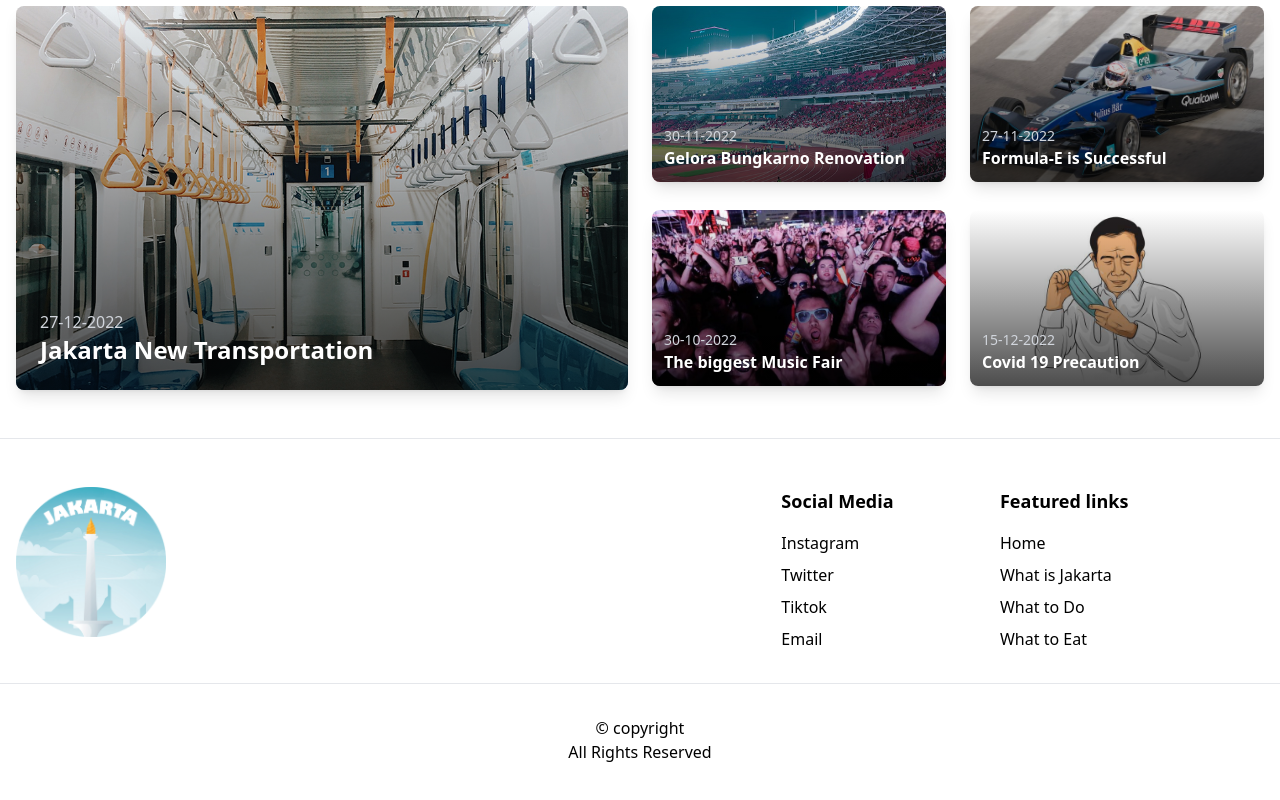
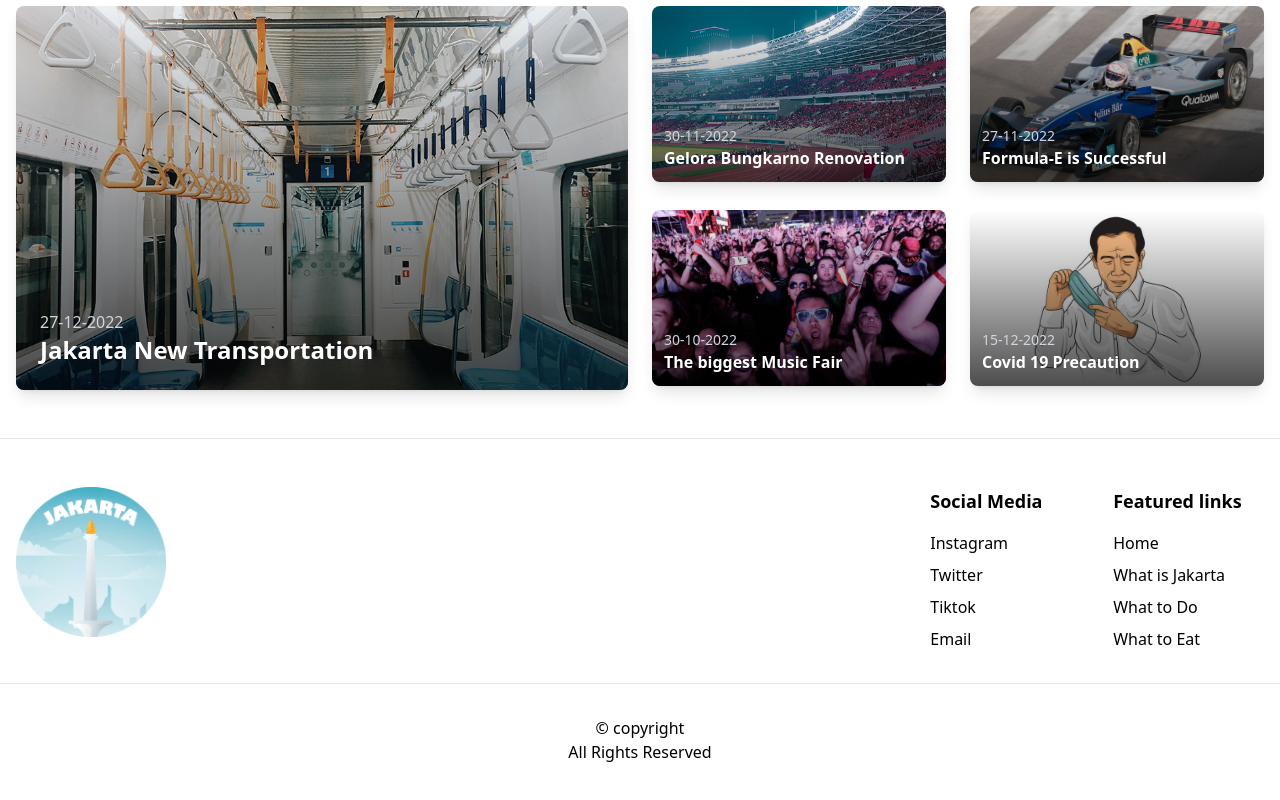
Before and after one commit to VermountW/Website-Next.Js, a Next.js app: page / in a window 1280 px wide. Shown: the part 1338-2138 px from the top of the page. Built offline with nearby package versions, Linux system fonts and the light colour scheme.

Commit message:
apa aja lah

```diff
--- a/components/footer.tsx
+++ b/components/footer.tsx
@@ -6,7 +6,7 @@ export default function Footer() {
   return (
     <footer className="bg-white py-12 border-t border-gray-200">
       <div className="container mx-auto px-4">
-        <div className="grid grid-cols-1 md:grid-cols-12 gap-16">
+        <div className="grid grid-cols-1 md:grid-cols-14 gap-8">
           {/* Logo Section */}
           <div className="md:col-span-3 sm:col-span-4">
             <div className="footer-logo">
@@ -23,7 +23,7 @@ export default function Footer() {
           </div>
 
           {/* Social Media Section */}
-          <div className="md:col-span-2 md:col-start-8 sm:col-span-4">
+          <div className="md:col-span-2 md:col-start-11 sm:col-span-4">
             <h3 className="text-lg font-semibold mb-4 text-black">Social Media</h3>
             <ul className="space-y-2">
               <li>
```
